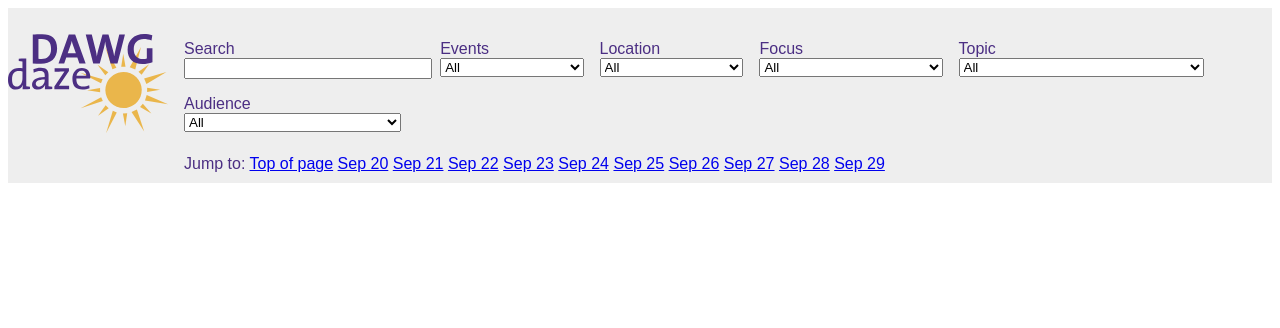
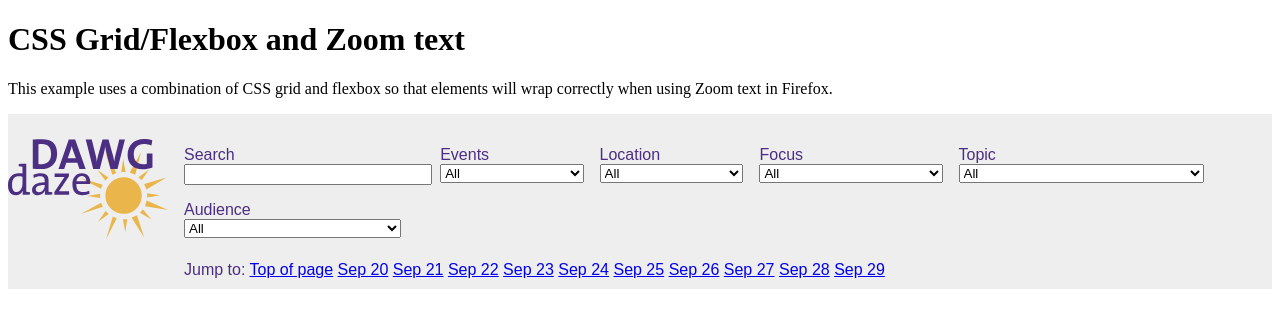
Before and after one commit to uw-ats/jeanem-demos, a plain HTML site: page text-zoom-filters/index.html in a window 1280 px wide. Drawn offline with Linux system fonts and the light colour scheme.

Commit message:
added heading, description

```diff
--- a/text-zoom-filters/index.html
+++ b/text-zoom-filters/index.html
@@ -4,12 +4,15 @@
 <head>
   <meta charset="UTF-8">
   <meta name="viewport" content="width=device-width, initial-scale=1.0">
-  <title>Filter layout to work with text zoom</title>
+  <title>CSS Grid/Flexbox and Zoom text</title>
   <meta http-equiv="X-UA-Compatible" content="ie=edge">
   <link rel="stylesheet" href="styles.css">
 </head>
 
 <body>
+  <main>
+    <h1>CSS Grid/Flexbox and Zoom text</h1>
+    <p>This example uses a combination of CSS grid and flexbox so that elements will wrap correctly when using Zoom text in Firefox.</p>
     <div id="facets">
       <div id="facetgrid" class="default-page-width grid-container">
         <div id="facetlogo">
@@ -89,6 +92,7 @@
         </div>
       </div>
     </div>
+  </main>
   <script src="scripts.js"></script>
 </body>
 
```
Lines whose indentation alone changed are shown as unchanged.
